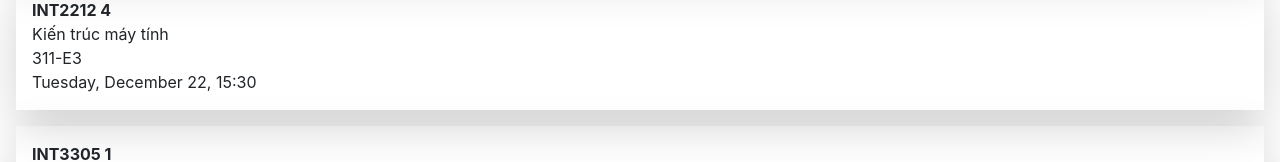
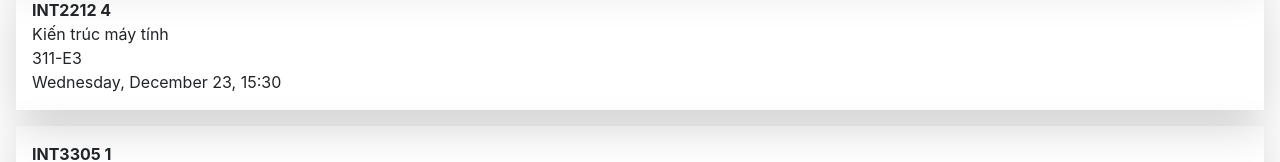
Before and after one commit to duong755/timetable, a React (Create React App) app: page /exams in a window 1280 px wide. Shown: the part 466-628 px from the top of the page. Built offline with nearby package versions, Linux system fonts and the light colour scheme.

Commit message:
INt2212 4

```diff
--- a/src/components/Exams.jsx
+++ b/src/components/Exams.jsx
@@ -43,7 +43,7 @@ const exams = [
     id: 'INT2212 4',
     name: 'Kiến trúc máy tính',
     room: '311-E3',
-    datetime: '2020-12-22 15:30:00'
+    datetime: '2020-12-23 15:30:00'
   },
   {
     id: 'INT3305 1',
```
